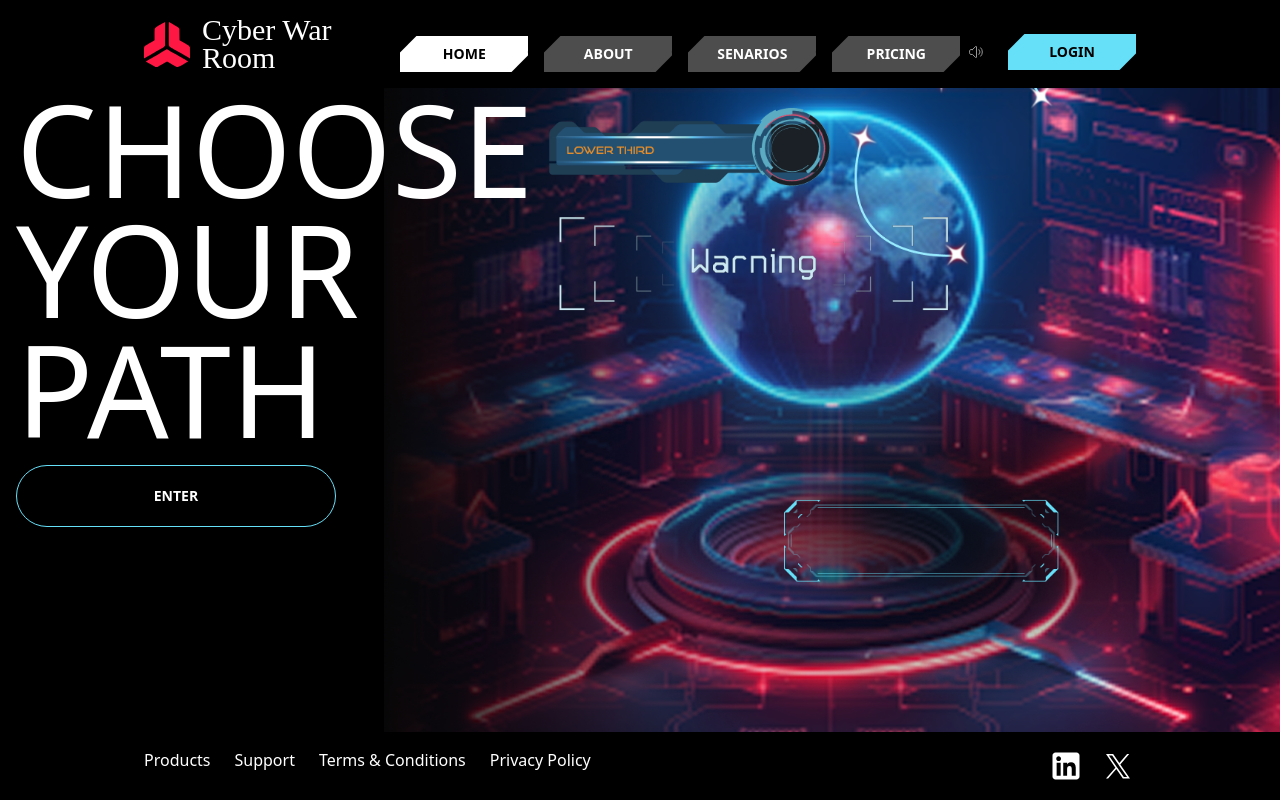
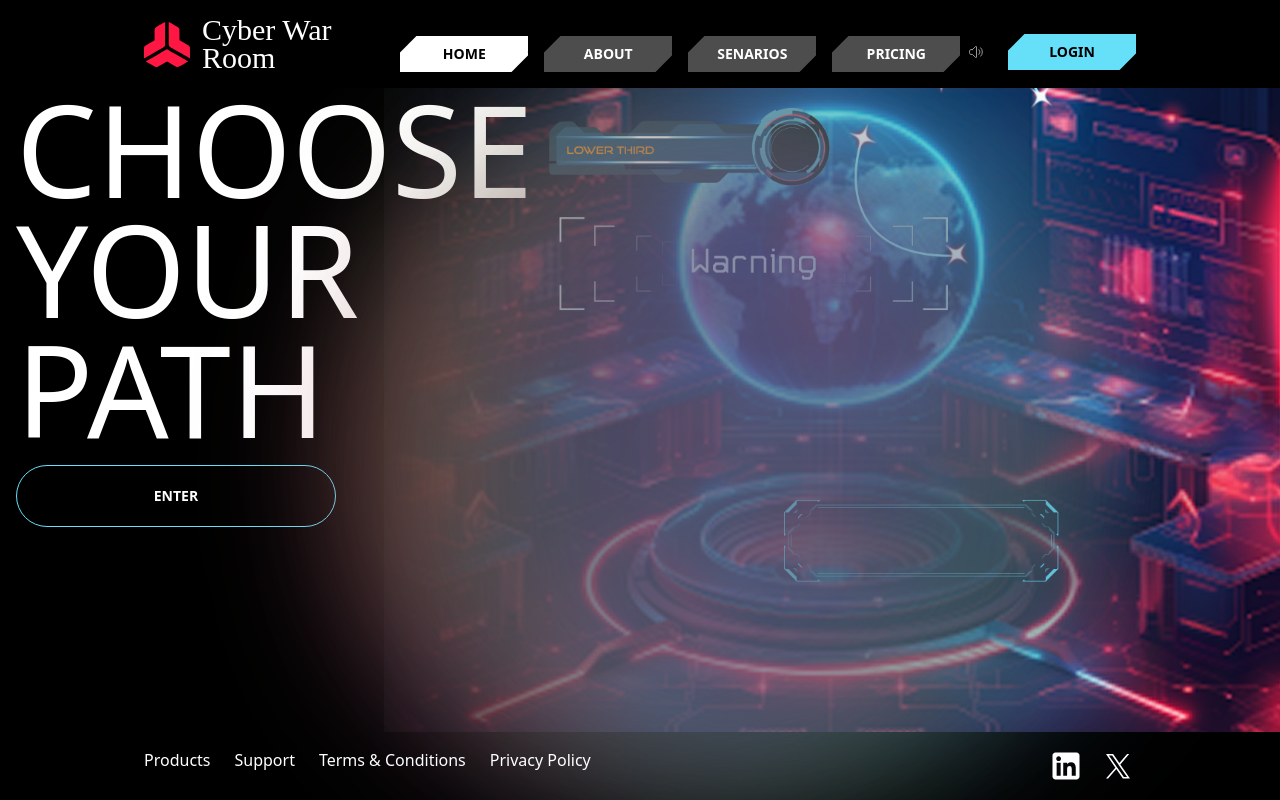
Before and after one commit to best2025j/ai-app, a Vue app: page / in a window 1280 px wide. Built offline with nearby package versions, Linux system fonts and the light colour scheme.

Commit message:
animations bg added

```diff
--- a/package.json
+++ b/package.json
@@ -14,7 +14,6 @@
     "aos": "^2.3.4",
     "axios": "^1.10.0",
     "howler": "^2.2.4",
-    "tailwindcss": "^4.1.10",
     "tsparticles": "^3.8.1",
     "tsparticles-engine": "^2.12.0",
     "vue": "^3.5.16",
@@ -23,6 +22,9 @@
   "devDependencies": {
     "@vitejs/plugin-vue": "^5.2.3",
     "@vue/tsconfig": "^0.7.0",
+    "autoprefixer": "^10.4.21",
+    "postcss": "^8.5.6",
+    "tailwindcss": "^4.1.11",
     "typescript": "~5.8.3",
     "vite": "^6.3.5",
     "vue-tsc": "^2.2.10"
--- a/src/components/Footer.vue
+++ b/src/components/Footer.vue
@@ -1,7 +1,7 @@
 <script setup lang="ts"></script>
 
 <template>
-  <div class="w-full bg-black h-full z-10 relative">
+  <div class="w-full h-full z-10  bg-transparent">
     <div
       class="flex md:flex-row md:w-[80%] mx-auto flex-col justify-between shadow-black p-4"
     >
--- /dev/null
+++ b/src/components/GradientBg.vue
@@ -0,0 +1,102 @@
+<script setup>
+import { ref, onMounted, onUnmounted } from "vue";
+
+const screenWidth = window.innerWidth;
+const screenHeight = window.innerHeight;
+
+const blobs = ref([
+  createBlob("bg-gradient-to-br from-pink-500 to-purple-500"),
+  createBlob("bg-gradient-to-tr from-yellow-400 to-red-500"),
+  createBlob("bg-gradient-to-tl from-blue-400 to-indigo-600"),
+  createBlob("bg-gradient-to-bl from-green-400 to-cyan-500"),
+]);
+
+function createBlob(tailwindGradient) {
+  const size = 600 + Math.random() * 200;
+  return {
+    x: Math.random() * (screenWidth - size),
+    y: Math.random() * (screenHeight - size),
+    vx: (Math.random() - 0.5) * 2, // Velocity X
+    vy: (Math.random() - 0.5) * 2, // Velocity Y
+    size,
+    gradient: "",
+    borderRadius: randomRadius(),
+    class: tailwindGradient,
+  };
+}
+
+function randomRadius() {
+  return `${50 + Math.random() * 25}% ${50 + Math.random() * 25}% ${
+    50 + Math.random() * 25
+  }% ${50 + Math.random() * 25}% / ${50 + Math.random() * 25}% ${
+    50 + Math.random() * 25
+  }% ${50 + Math.random() * 25}% ${50 + Math.random() * 25}%`;
+}
+
+let animationId;
+
+function animate() {
+  blobs.value.forEach((blob) => {
+    blob.x += blob.vx * 1.5;
+    blob.y += blob.vy * 1.5;
+
+    // Bounce from edges
+    if (blob.x <= 0 || blob.x + blob.size >= screenWidth) {
+      blob.vx *= -1;
+      blob.borderRadius = randomRadius();
+    }
+
+    if (blob.y <= 0 || blob.y + blob.size >= screenHeight) {
+      blob.vy *= -1;
+      blob.borderRadius = randomRadius();
+    }
+  });
+
+  animationId = requestAnimationFrame(animate);
+}
+
+onMounted(() => {
+  // Assign gradient background after mounting
+  blobs.value.forEach((blob) => {
+    const el = document.createElement("div");
+    el.className = blob.class;
+    document.body.appendChild(el);
+    const style = window.getComputedStyle(el);
+    blob.gradient = style.backgroundImage;
+    el.remove();
+  });
+
+  animate();
+});
+
+onUnmounted(() => {
+  cancelAnimationFrame(animationId);
+});
+</script>
+
+
+
+<template>
+  <div class="fixed inset-0 z-10 overflow-hidden">
+    <div
+      v-for="(blob, index) in blobs"
+      :key="index"
+      class="absolute rounded-[50%] mix-blend-multiply blur-3xl opacity-25 pointer-events-none transition-all duration-75"
+      :style="{
+        top: blob.y + 'px',
+        left: blob.x + 'px',
+        width: blob.size + 'px',
+        height: blob.size + 'px',
+        background: blob.gradient,
+        borderRadius: blob.borderRadius,
+      }"
+    />
+  </div>
+</template>
+
+<style scoped>
+/* Optional: smoother shape changes */
+div {
+  transition: border-radius 1s ease;
+}
+</style>
--- a/src/layout/SplitBackgroundLayout.vue
+++ b/src/layout/SplitBackgroundLayout.vue
@@ -1,23 +1,24 @@
 <script setup lang="ts">
 import Navbar from "../components/Navbar.vue";
 import Footer from "../components/Footer.vue";
+import GradientBg from "../components/GradientBg.vue";
 </script>
 
 <template>
   <div class="flex flex-col min-h-screen w-full overflow-hidden">
-
     <Navbar />
 
     <div class="flex-1 flex flex-col lg:flex-row">
-      <div class="hidden lg:block lg:w-[30%]"></div>
+      <div class="hidden lg:block lg:w-[30%]" />
 
       <div
         class="bg-svg-background w-full flex-1 lg:w-[70%] flex justify-center items-center p-4"
         data-aos="zoom-in"
         data-aos-delay="1000"
         data-aos-duration="1500"
-      ></div>
+      />
       <div class="w-full absolute inset-0">
+        <GradientBg />
         <slot />
       </div>
     </div>
--- /dev/null
+++ b/tailwind.config.js
@@ -0,0 +1,36 @@
+// tailwind.config.js
+export default {
+  content: ["./index.html", "./src/**/*.{vue,js,ts,jsx,tsx}"],
+  theme: {
+    extend: {
+      animation: {
+        blob: "blob 20s infinite ease-in-out",
+      },
+      keyframes: {
+        blob: {
+          "0%": {
+            transform: "translate(0px, 0px) scale(1)",
+            borderRadius: "42% 58% 47% 53% / 60% 40% 60% 40%",
+          },
+          "25%": {
+            transform: "translate(30px, -20px) scale(1.05)",
+            borderRadius: "60% 40% 30% 70% / 60% 50% 50% 40%",
+          },
+          "50%": {
+            transform: "translate(-20px, 30px) scale(0.95)",
+            borderRadius: "55% 45% 60% 40% / 50% 60% 40% 50%",
+          },
+          "75%": {
+            transform: "translate(20px, 10px) scale(1.1)",
+            borderRadius: "50% 50% 55% 45% / 45% 55% 50% 50%",
+          },
+          "100%": {
+            transform: "translate(0px, 0px) scale(1)",
+            borderRadius: "42% 58% 47% 53% / 60% 40% 60% 40%",
+          },
+        },
+      },
+    },
+  },
+  plugins: [],
+};
```
Also changed, not shown: 1 other file (tests, documents, lock files or other folders).
